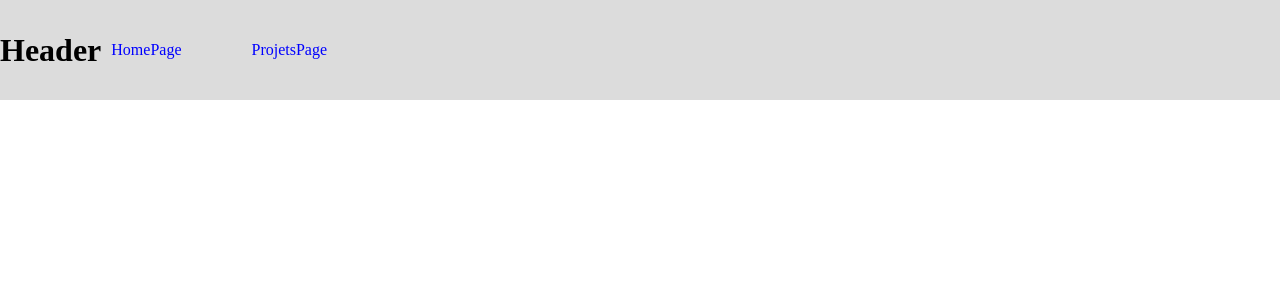
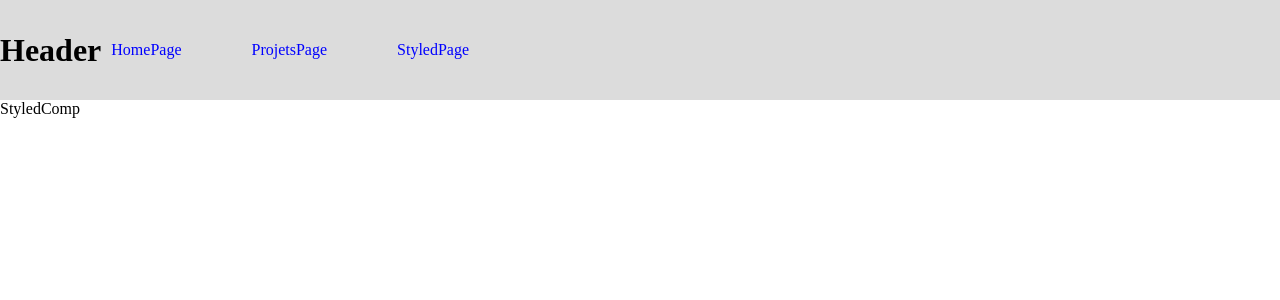
Before and after one commit to shokilla1986/MobX-Projects, a React (Create React App) app: page /styled-page in a window 1280 px wide. Shown: the top 300 px of the page. Built offline with nearby package versions, Linux system fonts and the light colour scheme.

Commit message:
created styled page and components

```diff
--- a/src/App.js
+++ b/src/App.js
@@ -3,6 +3,7 @@ import { Route, Routes } from "react-router-dom";
 import Header from "./components/Header";
 import HomePage from "./pages/HomePage";
 import ProjectsPage from "./pages/ProjectsPage";
+import StyledPage from "./pages/StyledPage";
 
 function App() {
   return (
@@ -11,6 +12,7 @@ function App() {
       <Routes>
         <Route path="/" element={<HomePage />} />
         <Route path="/projects/*" element={<ProjectsPage />} />
+        <Route path="/styled-page" element={<StyledPage />} />
       </Routes>
     </div>
   );
--- a/src/components/Header.jsx
+++ b/src/components/Header.jsx
@@ -8,6 +8,7 @@ const Header = () => {
       <nav>
         <Link to="/">HomePage</Link>
         <Link to="/projects">ProjetsPage</Link>
+        <Link to="/styled-page">StyledPage</Link>
       </nav>
     </div>
   );
--- /dev/null
+++ b/src/components/styledComponents/StyledComp.jsx
@@ -0,0 +1,7 @@
+import React from "react";
+
+const StyledComp = () => {
+  return <div>StyledComp</div>;
+};
+
+export default StyledComp;
--- /dev/null
+++ b/src/pages/StyledPage.jsx
@@ -0,0 +1,13 @@
+import React from "react";
+
+import StyledComp from "../components/styledComponents/StyledComp";
+
+const StyledPage = () => {
+  return (
+    <div>
+      <StyledComp />
+    </div>
+  );
+};
+
+export default StyledPage;
```
